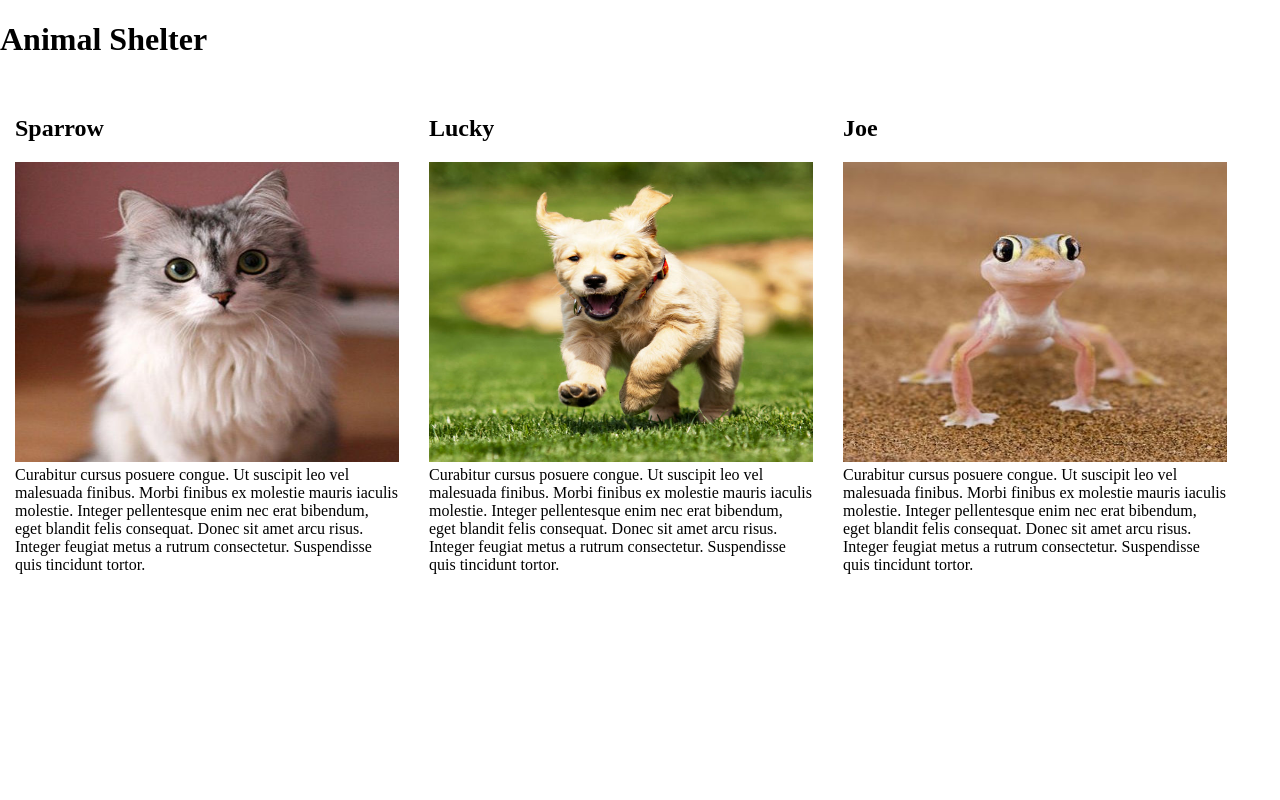
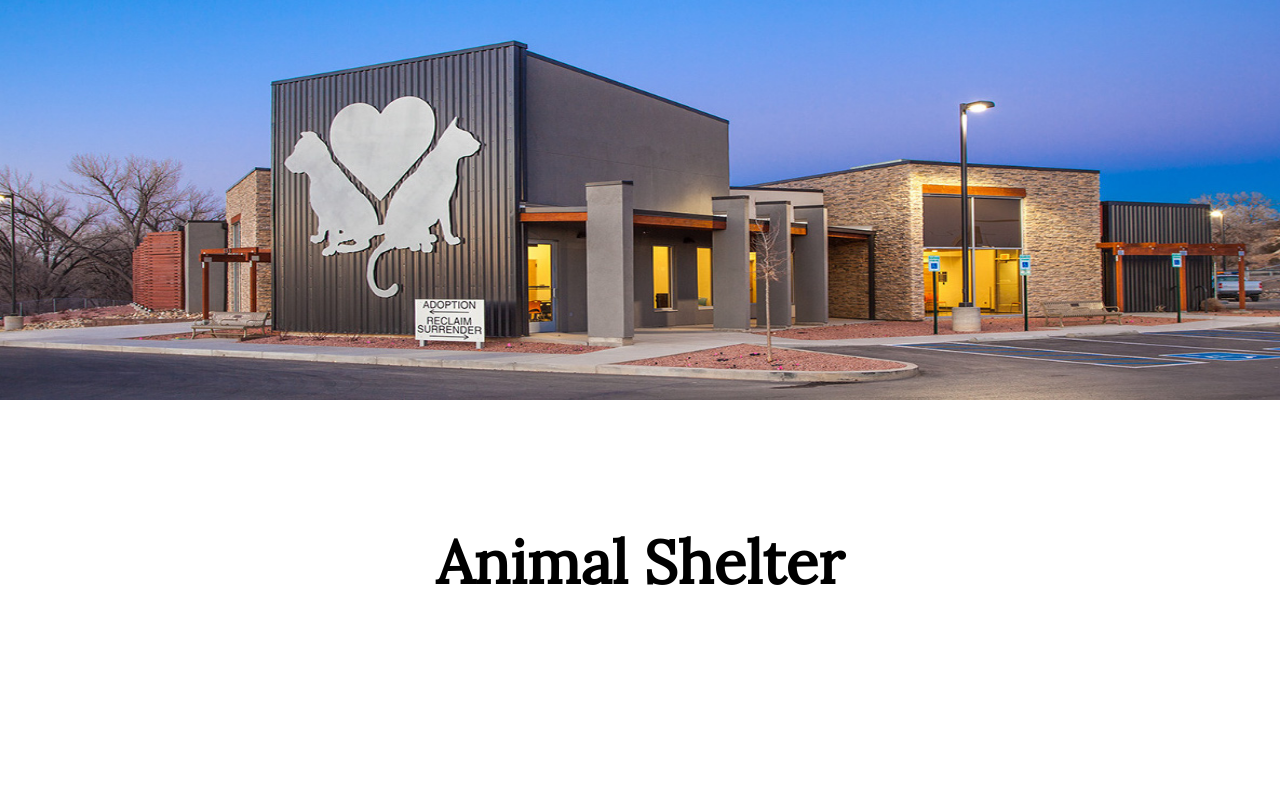
Before and after one commit to mwarsame9/shelter, a plain HTML site: page index.html in a window 1280 px wide. Shown: the top 800 px of the page. Drawn offline with Linux system fonts and the light colour scheme.

Commit message:
add topbar styling, Lora font and adjusted proportions

```diff
--- a/css/styles.css
+++ b/css/styles.css
@@ -1,8 +1,33 @@
 body {
+  font-family: 'Lora', serif;
   margin: 0;
 }
 
+/*Header*/
+
+.topbar {
+  height: 800px;
+}
+
+.topbar h1 {
+  text-align: center;
+  margin: 0;
+  height: 300px;
+  padding: 120px;
+  font-size: 60px;
+  /*background-color: #eeeeee;*/
+}
+
+.topbar img {
+  width: 100%;
+  height: 400px;
+}
+
 /*images*/
+
+div.profile {
+  height: 600px;
+}
 
 div.pet {
   float: left;
@@ -11,9 +36,17 @@ div.pet {
 
 }
 
+.pet h2 {
+  text-align: center;
+}
+
 img {
   width: 100%;
-  height: 300px;
+  height: 400px;
 }
 
 /*descriptions*/
+
+.pet div {
+  padding: 15px;
+}
--- a/index.html
+++ b/index.html
@@ -2,12 +2,15 @@
 <html>
   <head>
     <meta charset="utf-8">
+    <link href="https://fonts.googleapis.com/css?family=Lora" rel="stylesheet">
     <link rel="stylesheet" href="css/styles.css" type="text/css">
     <title>Animal shelter</title>
   </head>
   <body>
   <div class="topbar">
+    <img src="img/shelter.jpg" alt="" />
     <h1>Animal Shelter</h1>
+
   </div>
   <div class="profile">
     <div class="pet">
```
Also changed, not shown: img/shelter.jpg (added).
